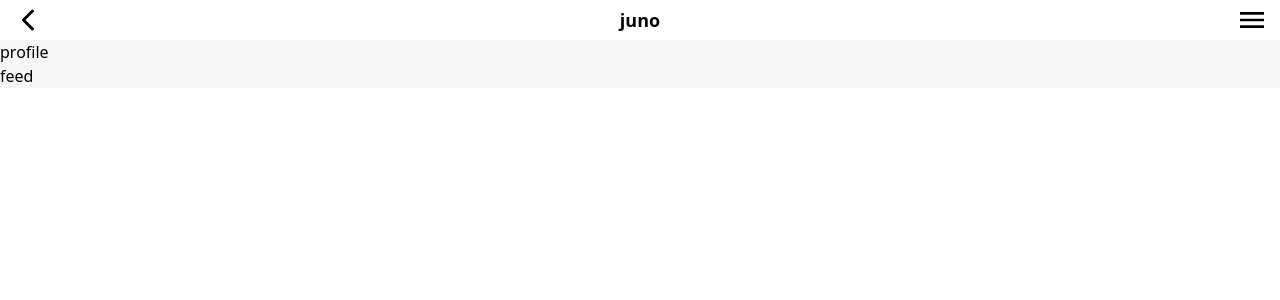
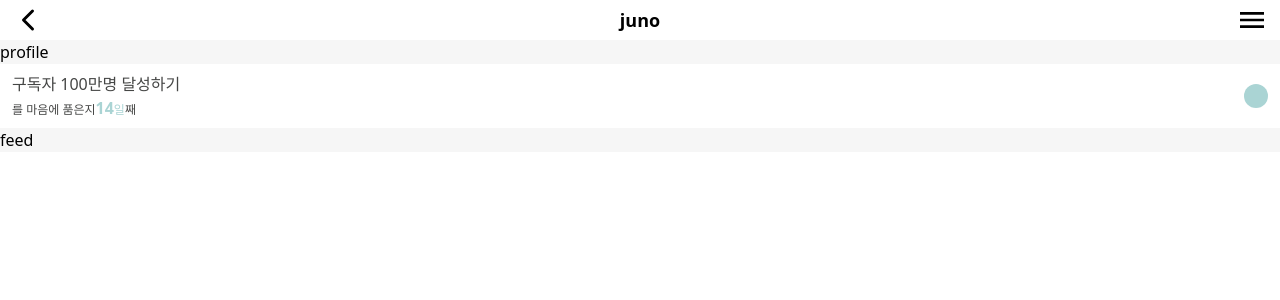
Before and after one commit to ggumms/ggumtle, a React (Vite) app in the folder frontend/: page /user/1 in a window 1280 px wide. Shown: the top 300 px of the page. Built offline with nearby package versions, Linux system fonts and the light colour scheme.

Commit message:
[FE] Refact #70: ProfileBucket 대표버킷 props 수정
Change-Id: Ibba1648e2d5960e5f2793d99160724c5fb1aeafb

```diff
--- a/frontend/src/components/ProfileBucket.tsx
+++ b/frontend/src/components/ProfileBucket.tsx
@@ -2,17 +2,15 @@ import { FaLock } from 'react-icons/fa6'
 import { BucketInfoProps } from '../interfaces'
 import { bgColorClass, textColorClass } from '../constants/dynamicClass'
 
-const ProfileBucket = ({ bucketInfo }: BucketInfoProps) => {
-	const { title, color, dDay, isLock } = bucketInfo
-
+const ProfileBucket = ({ title, color, dayCount, isLock }: BucketInfoProps) => {
 	return (
-		<div className="flex justify-between px-3 pt-10">
+		<div className="flex justify-between px-3 py-2 bg-white">
 			<div className="text-point1">
 				<p>{title}</p>
 				<p className="text-xs">
 					를 마음에 품은지
 					<span className={textColorClass[color]}>
-						<span className="text-base font-semibold">{dDay}</span>일
+						<span className="text-base font-semibold">{dayCount}</span>일
 					</span>
 					째
 				</p>
--- a/frontend/src/interfaces.ts
+++ b/frontend/src/interfaces.ts
@@ -8,7 +8,11 @@ export interface IBucketWide {
 }
 
 export interface BucketInfoProps {
-	bucketInfo: IBucketWide
+	// bucketInfo: IBucketWide
+	title: string
+	color: string
+	dayCount: number
+	isLock: boolean | null
 }
 
 // 헤더 아이콘 type
--- a/frontend/src/pages/UserPage/components/ProfileSection.tsx
+++ b/frontend/src/pages/UserPage/components/ProfileSection.tsx
@@ -1,7 +1,29 @@
 import React from 'react'
+import ProfileBucket from '../../../components/ProfileBucket'
+import { UserInfoType } from '../../../interfaces'
 
 const ProfileSection = () => {
-	return <div>profile</div>
+	const userInfo: UserInfoType = {
+		userId: 1,
+		userProfileImage: 'url',
+		userNickname: 'junho',
+		category: ['인간관계', '여행', '직장'],
+		bucketId: 2,
+		bucketTitle: '구독자 100만명 달성하기',
+		dayCount: 14,
+		color: 'mint',
+		isAchieved: true,
+		owner: true,
+		isFollowing: null,
+	}
+
+	const { bucketTitle, color, dayCount } = userInfo
+	return (
+		<div>
+			profile
+			<ProfileBucket title={bucketTitle} color={color} dayCount={dayCount} isLock={null} />
+		</div>
+	)
 }
 
 export default ProfileSection
```
